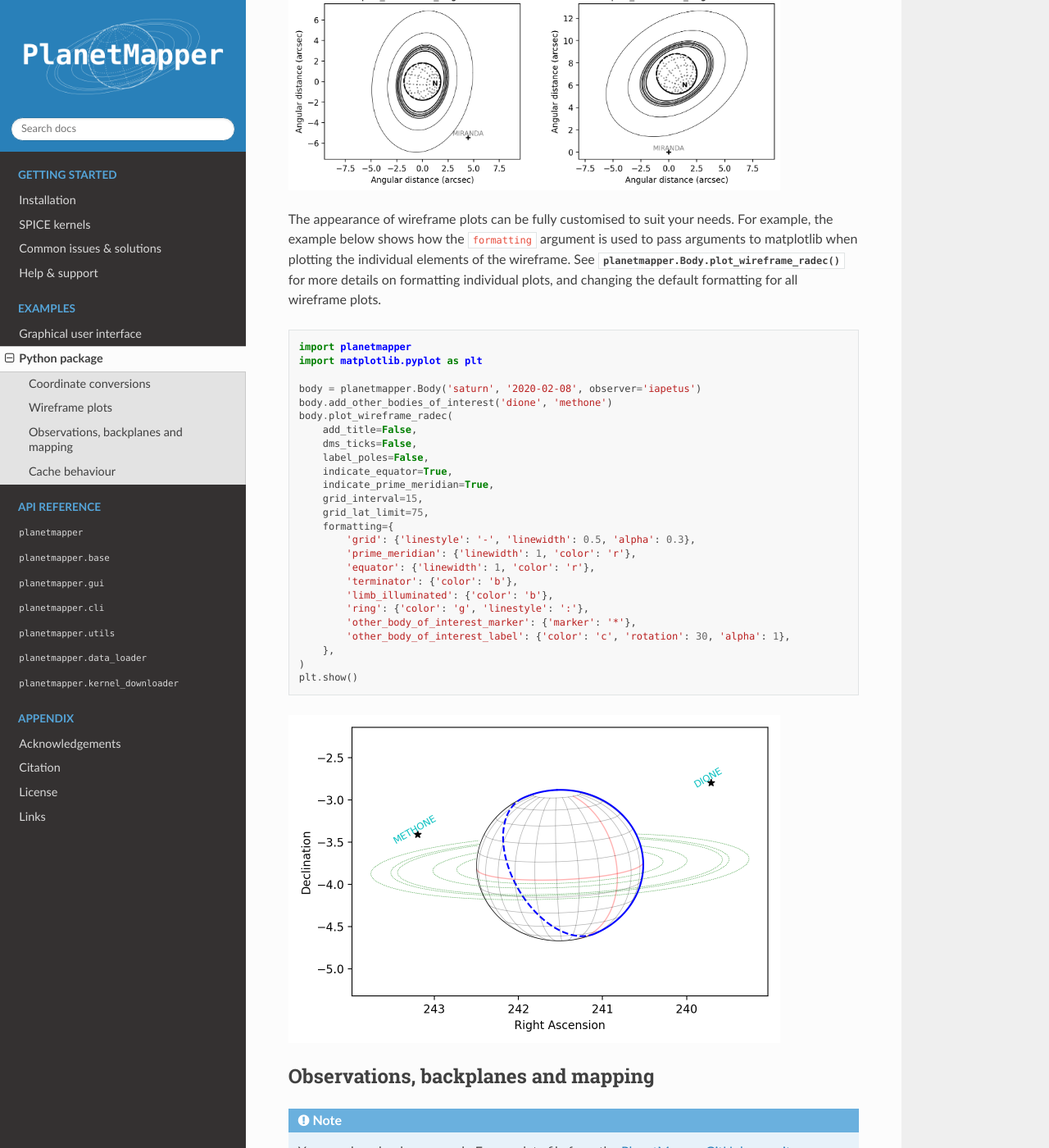
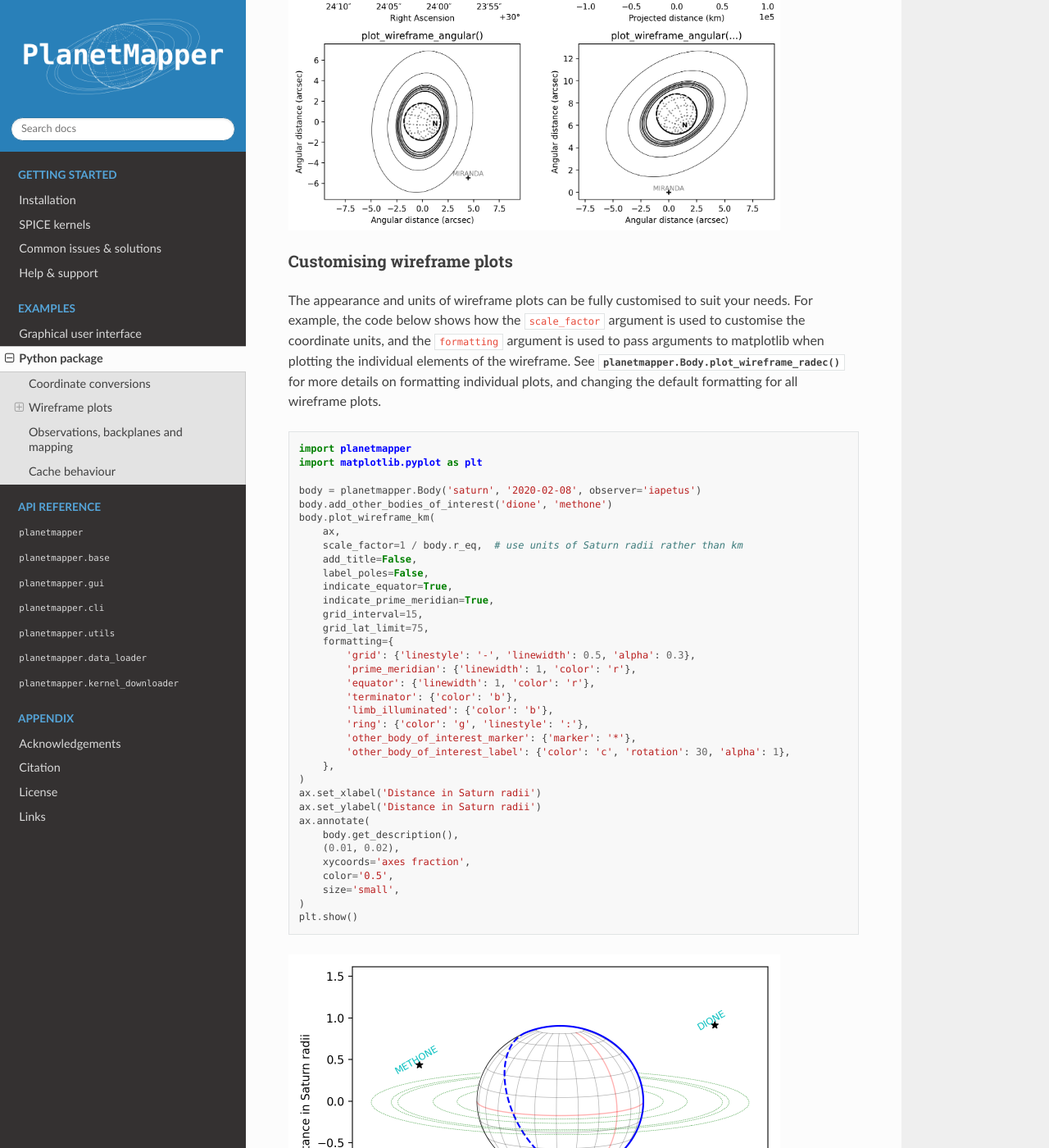
Before and after one commit to ortk95/planetmapper, a Sphinx documentation site: the page built from docs/general_python_api.rst, in a window 1280 px wide and 1400 px high, scrolled down 5993 px. Shown: the whole window at 82% size. Built offline with Sphinx 7.4.7 and the Read the Docs theme 2.0.0, drawn with Linux system fonts in a browser that asks for light colours; the version number could not be read and is left out; some of the changed text lies outside the part shown.

Commit message:
Update documentation for new `scale_factor`

```diff
--- a/docs/general_python_api.rst
+++ b/docs/general_python_api.rst
@@ -100,6 +100,9 @@
     :alt: Plot of Neptune
 
 
+Wireframe plot variants
+-----------------------
+
 A number of different wireframe plotting options are available:
 
 - :func:`planetmapper.Body.plot_wireframe_radec` plots in RA/Dec coordinates
@@ -107,7 +110,7 @@
 - :func:`planetmapper.Body.plot_wireframe_angular` plots in a frame showing angular distances from the the target body
 - :func:`planetmapper.BodyXY.plot_wireframe_xy` plots in image x and y coordinates
 
-`plot_wireframe_km` is particularly useful for comparing observations taken at different times, as it standardises the position, orientation and size of the target body. The example below shows multiple observations of Jupiter and Io taken over the space of a few hours. Jupiter moves across the the RA/Dec plot (top), but stays fixed in the km plot (bottom), making it easier to see the relative motion of Io: ::
+:func:`planetmapper.Body.plot_wireframe_km` is particularly useful for comparing observations taken at different times, as it standardises the position, orientation and size of the target body. The example below shows multiple observations of Jupiter and Io taken over the space of a few hours. Jupiter moves across the the RA/Dec plot (top), but stays fixed in the km plot (bottom), making it easier to see the relative motion of Io: ::
 
     import planetmapper
     import matplotlib.pyplot as plt
@@ -140,7 +143,7 @@
     :alt: Plot of Jupiter and Io
 
 
-The example below shows how the the same target appears in the `radec`, `km` and `angular` wireframe variants. By default, `plot_wireframe_angular` is centred on the target body, but it can also be customised to have a custom origin and rotation - for example, the fourth plot below is centred on Miranda and rotated by 45°. In addition to the variants shown here, `plot_wireframe_xy` is also available for use with :class:`planetmapper.BodyXY` objects to plot in image pixel coordinates (see the Observations section below).
+The example below shows how the the same target appears in the `radec`, `km` and `angular` wireframe variants. By default, :func:`planetmapper.Body.plot_wireframe_angular` is centred on the target body, but it can also be customised to have a custom origin and rotation - for example, the fourth plot below is centred on Miranda and rotated by 45°. In addition to the variants shown here, :func:`planetmapper.BodyXY.plot_wireframe_xy` is also available for use with :class:`planetmapper.BodyXY` objects to plot in image pixel coordinates (see the Observations section below).
 
 ::
 
@@ -185,7 +188,10 @@
     :alt: Four different wireframe plots of Uranus
 
 
-The appearance of wireframe plots can be fully customised to suit your needs. For example, the example below shows how the `formatting` argument is used to pass arguments to matplotlib when plotting the individual elements of the wireframe. See :func:`planetmapper.Body.plot_wireframe_radec` for more details on formatting individual plots, and changing the default formatting for all wireframe plots.
+Customising wireframe plots
+---------------------------
+
+The appearance and units of wireframe plots can be fully customised to suit your needs. For example, the code below shows how the `scale_factor` argument is used to customise the coordinate units, and the `formatting` argument is used to pass arguments to matplotlib when plotting the individual elements of the wireframe. See :func:`planetmapper.Body.plot_wireframe_radec` for more details on formatting individual plots, and changing the default formatting for all wireframe plots.
 
 ::
 
@@ -194,9 +200,10 @@
 
     body = planetmapper.Body('saturn', '2020-02-08', observer='iapetus')
     body.add_other_bodies_of_interest('dione', 'methone')
-    body.plot_wireframe_radec(
+    body.plot_wireframe_km(
+        ax,
+        scale_factor=1 / body.r_eq,  # use units of Saturn radii rather than km
         add_title=False,
-        dms_ticks=False,
         label_poles=False,
         indicate_equator=True,
         indicate_prime_meridian=True,
@@ -212,6 +219,15 @@
             'other_body_of_interest_marker': {'marker': '*'},
             'other_body_of_interest_label': {'color': 'c', 'rotation': 30, 'alpha': 1},
         },
+    )
+    ax.set_xlabel('Distance in Saturn radii')
+    ax.set_ylabel('Distance in Saturn radii')
+    ax.annotate(
+        body.get_description(),
+        (0.01, 0.02),
+        xycoords='axes fraction',
+        color='0.5',
+        size='small',
     )
     plt.show()
 
```
Also changed, not shown: docs/images/saturn_wireframe_formatting.png, 2 other files.
